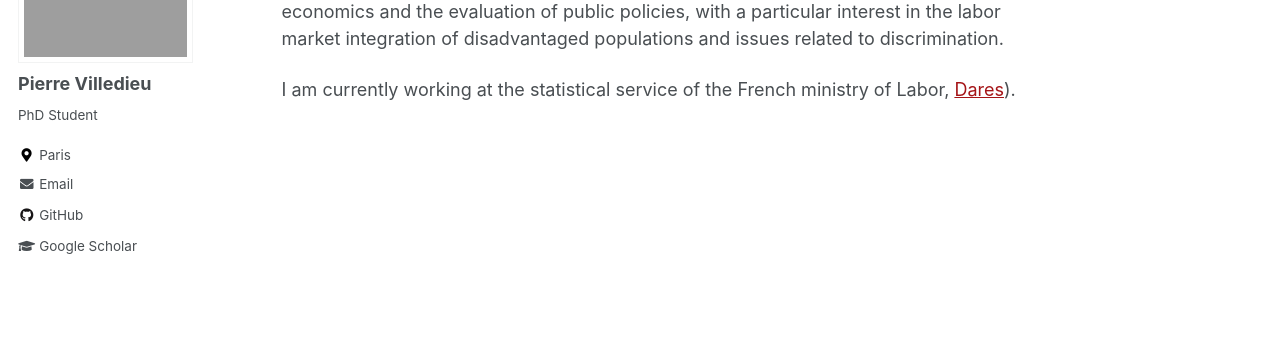
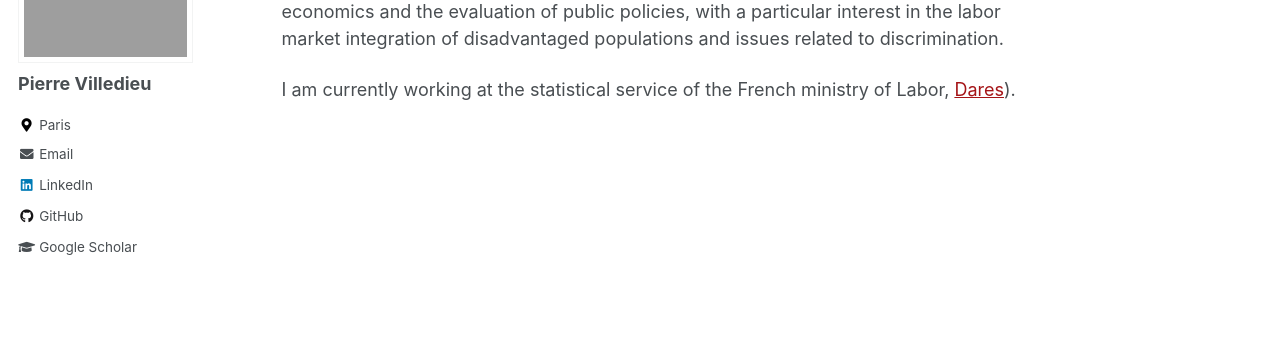
Before and after one commit to pvilledieu/pierre.villedieu, a Jekyll site: the page built from _pages/about.md, in a window 1280 px wide. Shown: the part 189-533 px from the top of the page. Built offline with Jekyll 4.4.1, drawn with Linux system fonts in a browser that asks for light colours.

Commit message:
Update _config.yml

```diff
--- a/_config.yml
+++ b/_config.yml
@@ -83,7 +83,7 @@ analytics:
 author:
   name             : "Pierre Villedieu"
   avatar           : "photo.png"
-  bio              : "PhD Student"
+  bio              : ""
   location         : "Paris"
   employer         :
   pubmed           :
@@ -105,7 +105,7 @@ author:
   instagram        :
   impactstory      : #"https://profiles.impactstory.org/u/xxxx-xxxx-xxxx-xxxx"
   lastfm           :
-  linkedin         :
+  linkedin         : "https://www.linkedin.com/in/pierre-villedieu/"
   pinterest        :
   soundcloud       :
   stackoverflow    : # http://stackoverflow.com/users/123456/username
```
